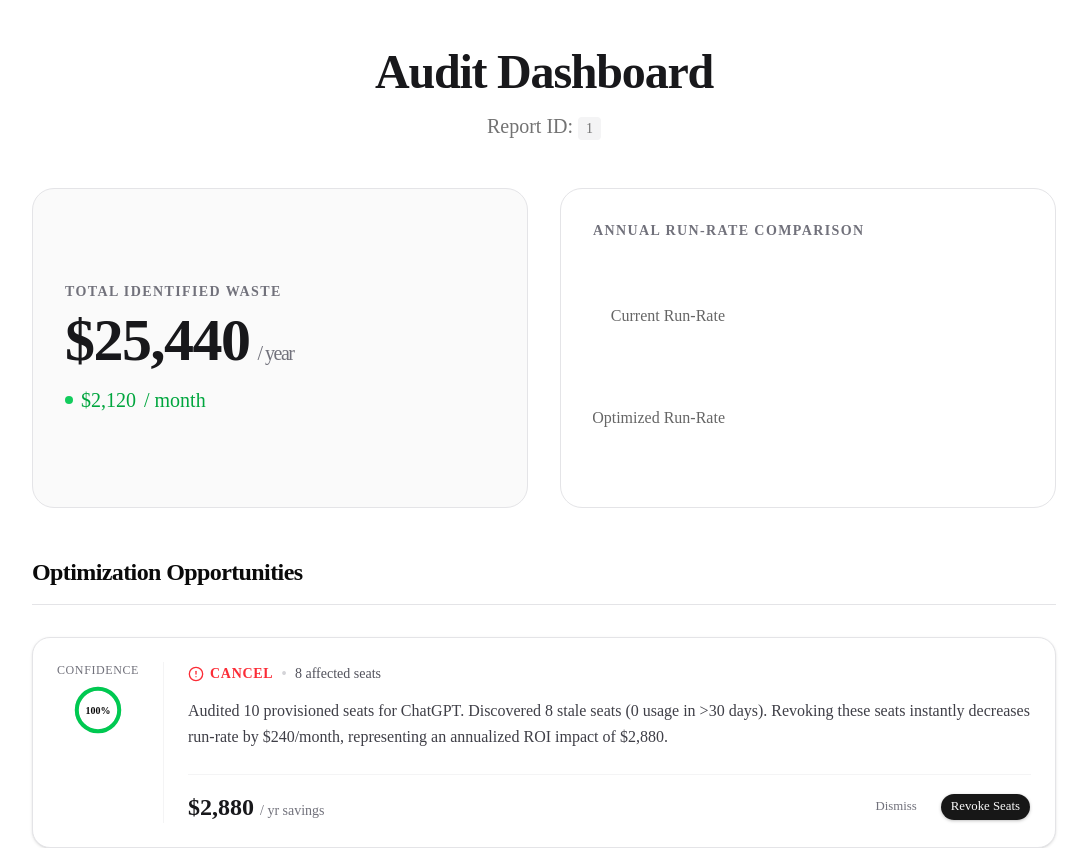
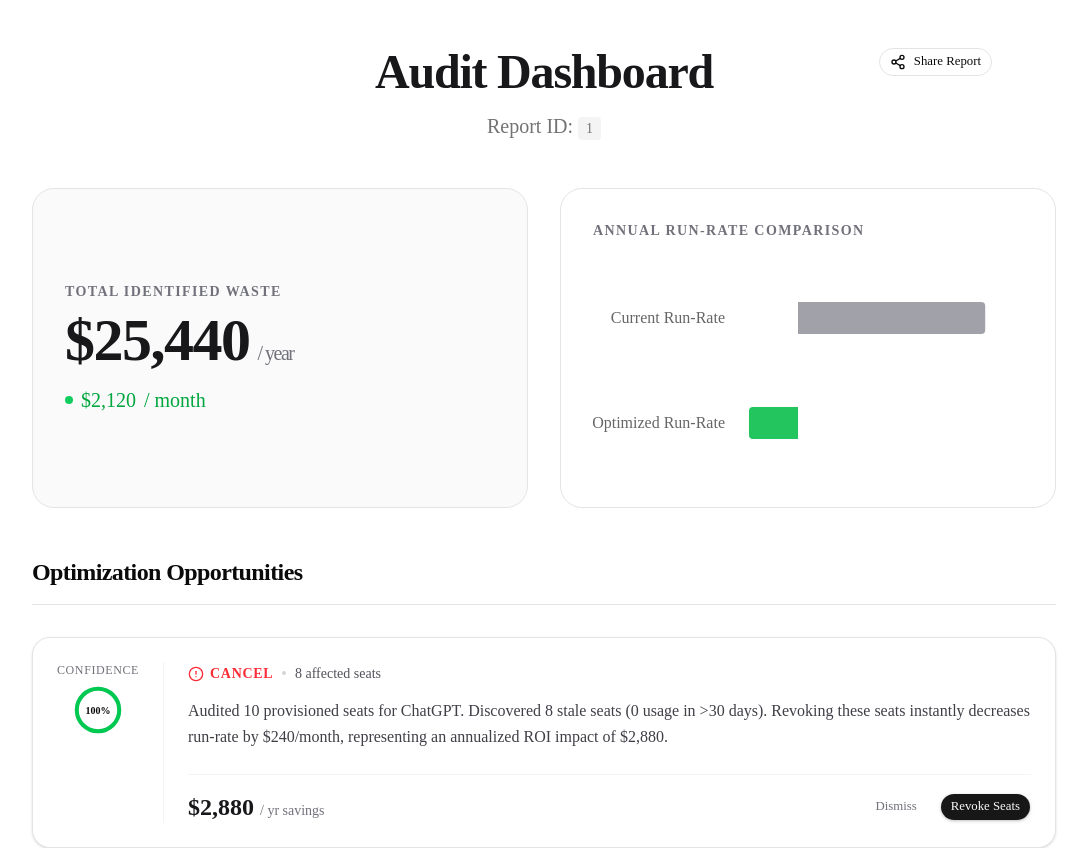
Before and after one commit to nitin-kumar-code/StackAudit-Core, a Next.js app in the folder stackaudit/: page /results/1 in a window 1280 px wide. Shown: the top 848 px of the page, without its empty margins (96-1183 px from the left). Built offline with nearby package versions, Linux system fonts and the light colour scheme.

Commit message:
feat(reports): implement secure public audit sharing with metadata generation

```diff
--- a/stackaudit/app/results/[id]/page.tsx
+++ b/stackaudit/app/results/[id]/page.tsx
@@ -1,11 +1,39 @@
 import { ResultsClient } from '@/components/results/ResultsClient';
+import { ShareButton } from '@/components/results/ShareButton';
+import { Metadata } from 'next';
+
+export async function generateMetadata({ params }: { params: Promise<{ id: string }> }): Promise<Metadata> {
+  const resolvedParams = await params;
+  const baseUrl = process.env.NEXT_PUBLIC_APP_URL || 'https://stackaudit.app';
+
+  return {
+    title: `Audit Report ${resolvedParams.id} | StackAudit`,
+    description: `We found thousands in potential savings for this AI stack. View the fully anonymized StackAudit report.`,
+    openGraph: {
+      title: `AI Spend Audit Report - ${resolvedParams.id}`,
+      description: `View the optimization report and see how much can be saved by eliminating redundant AI tools and unused seats.`,
+      url: `${baseUrl}/results/${resolvedParams.id}`,
+      siteName: 'StackAudit',
+      type: 'website',
+    },
+    twitter: {
+      card: 'summary_large_image',
+      title: `AI Spend Audit Report - ${resolvedParams.id}`,
+      description: `We found thousands in potential savings for this AI stack. View the report.`,
+    }
+  };
+}
 
 export default async function ResultsPage({ params }: { params: Promise<{ id: string }> }) {
   const resolvedParams = await params;
 
   return (
     <div className="container mx-auto py-12 px-4 min-h-screen">
-      <div className="mb-12 text-center space-y-4 max-w-2xl mx-auto">
+      <div className="mb-12 relative flex flex-col items-center max-w-4xl mx-auto">
+        <div className="w-full flex justify-end absolute top-0 right-0">
+          <ShareButton />
+        </div>
+        <div className="text-center space-y-4 max-w-2xl mt-4 sm:mt-0">
           <h1 className="text-4xl font-extrabold tracking-tight lg:text-5xl text-zinc-900 dark:text-white">
             Audit Dashboard
           </h1>
@@ -13,6 +41,7 @@ export default async function ResultsPage({ params }: { params: Promise<{ id: st
             Report ID: <span className="font-mono text-sm bg-zinc-100 dark:bg-zinc-900 px-2 py-1 rounded">{resolvedParams.id}</span>
           </p>
         </div>
+      </div>
 
       <ResultsClient />
     </div>
--- a/stackaudit/components/results/SavingsOverview.tsx
+++ b/stackaudit/components/results/SavingsOverview.tsx
@@ -24,7 +24,7 @@ export function SavingsOverview({ result }: { result: EngineResult }) {
     {
       name: "Current Run-Rate",
       spend: result.currentAnnualSpend,
-      color: "#f4f4f5", // zinc-100 (will override in dark mode via CSS or use static)
+      color: "#a1a1aa", // zinc-400 for better visibility in both modes
     },
     {
       name: "Optimized Run-Rate",
@@ -47,10 +47,11 @@ export function SavingsOverview({ result }: { result: EngineResult }) {
         </div>
       </div>
 
-      <div className="p-8 rounded-3xl border border-zinc-200 dark:border-zinc-800 bg-white dark:bg-black h-80">
+      <div className="flex flex-col p-8 rounded-3xl border border-zinc-200 dark:border-zinc-800 bg-white dark:bg-black h-80">
         <h3 className="text-sm font-semibold text-zinc-500 uppercase tracking-widest mb-6">Annual Run-Rate Comparison</h3>
-        <ResponsiveContainer width="100%" height="80%">
-          <BarChart data={chartData} layout="vertical" margin={{ top: 0, right: 30, left: 0, bottom: 0 }}>
+        <div className="flex-1 min-h-0 w-full">
+          <ResponsiveContainer width="100%" height="100%">
+            <BarChart data={chartData} layout="vertical" margin={{ top: 0, right: 30, left: 0, bottom: 0 }}>
             <XAxis type="number" hide />
             <YAxis dataKey="name" type="category" axisLine={false} tickLine={false} className="text-xs font-medium dark:fill-zinc-400" width={140} />
             <Tooltip
@@ -73,6 +74,7 @@ export function SavingsOverview({ result }: { result: EngineResult }) {
             </Bar>
           </BarChart>
         </ResponsiveContainer>
+        </div>
       </div>
     </div>
   );
--- /dev/null
+++ b/stackaudit/components/results/ShareButton.tsx
@@ -0,0 +1,58 @@
+"use client";
+
+import { useState } from "react";
+import { Button } from "@/components/ui/button";
+import { Share2, Check, Copy } from "lucide-react";
+
+export function ShareButton() {
+  const [copied, setCopied] = useState(false);
+
+  const handleShare = async () => {
+    const url = window.location.href;
+
+    // Use Web Share API if available (mobile/modern browsers)
+    if (navigator.share) {
+      try {
+        await navigator.share({
+          title: 'AI Spend Audit Report',
+          text: 'Check out this AI spend optimization report.',
+          url: url,
+        });
+        return;
+      } catch (err) {
+        // Fallback to clipboard if share gets aborted or fails
+        console.log("Share failed or aborted", err);
+      }
+    }
+
+    // Fallback: Copy to clipboard
+    try {
+      await navigator.clipboard.writeText(url);
+      setCopied(true);
+      setTimeout(() => setCopied(false), 2000);
+    } catch (err) {
+      console.error("Failed to copy text: ", err);
+    }
+  };
+
+  return (
+    <Button
+      variant="outline"
+      size="sm"
+      onClick={handleShare}
+      className="flex items-center gap-2 rounded-full border-zinc-200 dark:border-zinc-800 bg-white/50 dark:bg-zinc-950/50 backdrop-blur-sm"
+    >
+      {copied ? (
+        <>
+          <Check className="size-4 text-green-500" />
+          <span>Copied Link</span>
+        </>
+      ) : (
+        <>
+          <Share2 className="size-4" />
+          <span>Share Report</span>
+        </>
+      )}
+    </Button>
+  );
+}
--- a/stackaudit/services/engine/AuditEngine.ts
+++ b/stackaudit/services/engine/AuditEngine.ts
@@ -29,6 +29,19 @@ export class AuditEngine {
   }
 
   public runAudit(subscriptions: SubscriptionData[], usageData: SeatUsage[]): EngineResult {
+    let currentMonthlySpend = 0;
+    let currentAnnualSpend = 0;
+
+    for (const sub of subscriptions) {
+      if (sub.billingCycle === 'monthly') {
+        currentMonthlySpend += sub.seats * sub.costPerSeat;
+        currentAnnualSpend += sub.seats * sub.costPerSeat * 12;
+      } else {
+        currentMonthlySpend += (sub.seats * sub.costPerSeat) / 12;
+        currentAnnualSpend += sub.seats * sub.costPerSeat;
+      }
+    }
+
     const allRecommendations = [];
 
     // Process each rule independently
@@ -50,6 +63,10 @@ export class AuditEngine {
     const totalAnnualSavings = allRecommendations.reduce((sum, rec) => sum + rec.annualSavings, 0);
 
     return {
+      currentMonthlySpend,
+      currentAnnualSpend,
+      optimizedMonthlySpend: currentMonthlySpend - totalMonthlySavings,
+      optimizedAnnualSpend: currentAnnualSpend - totalAnnualSavings,
       totalMonthlySavings,
       totalAnnualSavings,
       recommendations: allRecommendations
--- a/stackaudit/services/engine/types/index.ts
+++ b/stackaudit/services/engine/types/index.ts
@@ -49,6 +49,10 @@ export interface Recommendation {
 }
 
 export interface EngineResult {
+  currentMonthlySpend: number;
+  currentAnnualSpend: number;
+  optimizedMonthlySpend: number;
+  optimizedAnnualSpend: number;
   totalMonthlySavings: number;
   totalAnnualSavings: number;
   recommendations: Recommendation[];
```
Also changed, not shown: 1 other file (tests, documents, lock files or other folders). Lines whose indentation alone changed are shown as unchanged.
